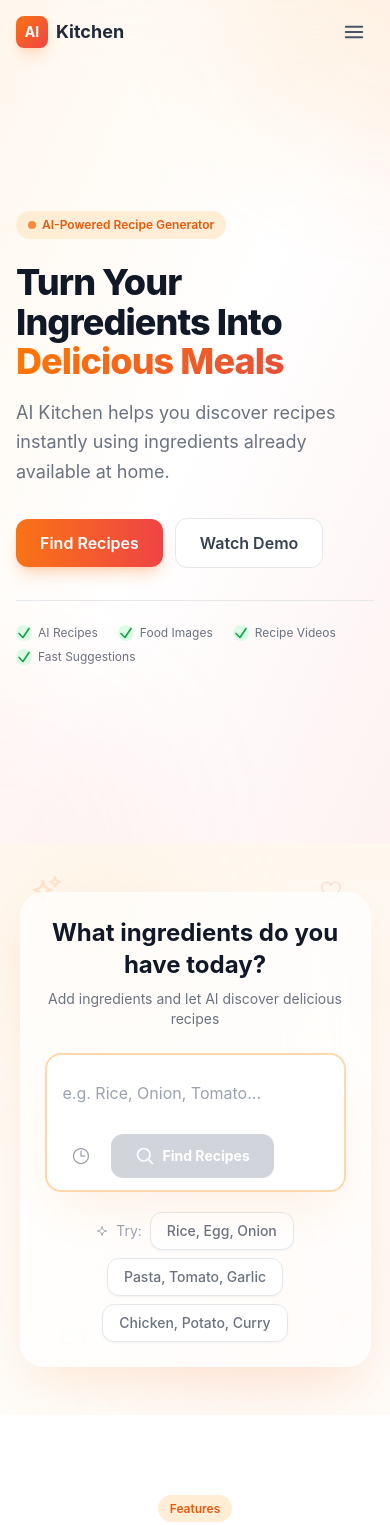
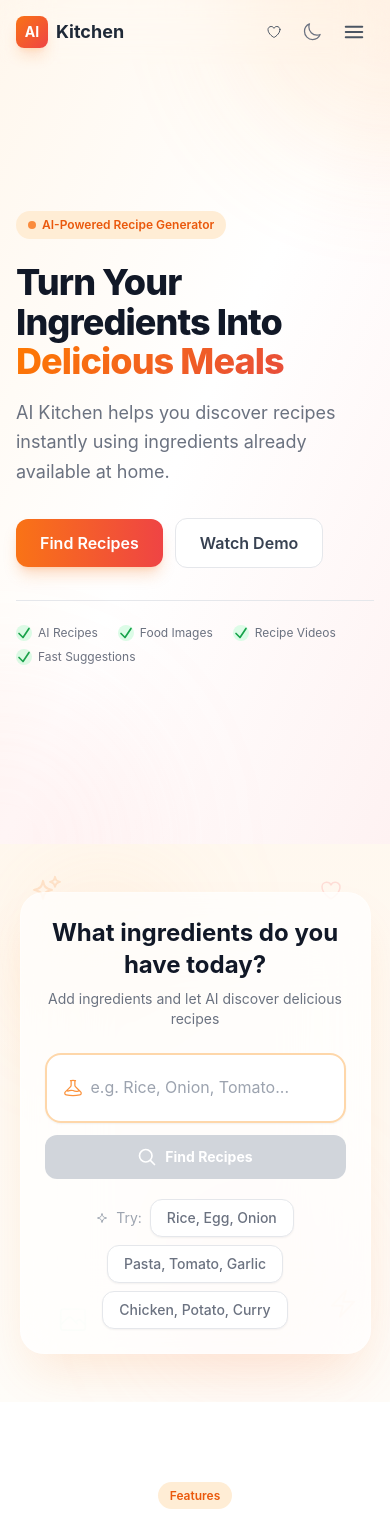
Before and after one commit to vsnaipdms/aikitchen, a Next.js app: page / in a window 390 px wide. Shown: the top 1525 px of the page. Built offline with nearby package versions, Linux system fonts and the light colour scheme.

Commit message:
fix: always-visible navbar, mounted state, Chrome rendering, clean search bar

```diff
--- a/src/app/page.tsx
+++ b/src/app/page.tsx
@@ -336,12 +336,6 @@ export default function Home() {
                 onRemove={removeIngredient}
                 onSearch={handleSearch}
                 loading={loadingSuggestions}
-                recentSearches={recentSearches}
-                onRecentClick={(q) => {
-                  q.split(", ").filter(Boolean).forEach((item) => {
-                    if (!ingredients.some((v) => v.toLowerCase() === item.toLowerCase())) addIngredient(item);
-                  });
-                }}
               />
             </motion.div>
           </div>
--- a/src/components/Header.tsx
+++ b/src/components/Header.tsx
@@ -7,8 +7,10 @@ export default function Header() {
   const [dark, setDark] = useState(false);
   const [scrolled, setScrolled] = useState(false);
   const [menuOpen, setMenuOpen] = useState(false);
+  const [mounted, setMounted] = useState(false);
 
   useEffect(() => {
+    setMounted(true);
     const stored = localStorage.getItem("aikitchen_theme");
     const pref = stored === "dark" || (!stored && window.matchMedia("(prefers-color-scheme: dark)").matches);
     setDark(pref);
@@ -17,7 +19,7 @@ export default function Header() {
 
   useEffect(() => {
     const onScroll = () => setScrolled(window.scrollY > 20);
-    window.addEventListener("scroll", onScroll);
+    window.addEventListener("scroll", onScroll, { passive: true });
     return () => window.removeEventListener("scroll", onScroll);
   }, []);
 
@@ -31,30 +33,37 @@ export default function Header() {
   }
 
   return (
-    <header className={`fixed top-0 left-0 right-0 z-50 transition-all duration-300 ${scrolled ? "glass shadow-lg" : "bg-white/0 dark:bg-[#0f0f1a]/0 backdrop-blur-xl"}`}>
+    <header
+      className={`fixed top-0 left-0 right-0 z-50 transition-all duration-300 ${
+        scrolled ? "glass shadow-lg" : "bg-white/0 dark:bg-[#0f0f1a]/0 backdrop-blur-xl"
+      }`}
+      style={{ willChange: "transform, backdrop-filter" }}
+    >
       <div className="max-w-7xl mx-auto px-4 sm:px-6 lg:px-8 h-16 flex items-center justify-between">
-        <Link href="/" className="flex items-center gap-2 group z-50" onClick={() => setMenuOpen(false)}>
+        <Link href="/" className="flex items-center gap-2 group" onClick={() => setMenuOpen(false)}>
           <div className="w-8 h-8 rounded-lg bg-gradient-to-br from-orange-500 to-red-500 flex items-center justify-center shadow-lg shadow-orange-500/20">
             <span className="text-white font-bold text-sm">AI</span>
           </div>
           <span className="font-bold text-lg text-gray-800 dark:text-white group-hover:text-orange-500 dark:group-hover:text-orange-400 transition-colors">Kitchen</span>
         </Link>
 
-        {/* Desktop nav */}
-        <div className="hidden sm:flex items-center gap-3">
+        <div className="flex items-center gap-1 sm:gap-3">
           <Link
             href="/favorites"
-            className="flex items-center gap-1.5 px-3 py-1.5 text-sm font-medium text-gray-600 dark:text-gray-300 hover:text-orange-500 dark:hover:text-orange-400 hover:bg-orange-50 dark:hover:bg-gray-800 rounded-lg transition-all"
+            className="flex items-center gap-1 sm:gap-1.5 px-2 sm:px-3 py-1.5 text-sm font-medium text-gray-600 dark:text-gray-300 hover:text-orange-500 dark:hover:text-orange-400 hover:bg-orange-50 dark:hover:bg-gray-800 rounded-lg transition-all"
+            aria-label="Favorites"
           >
-            <svg className="w-4 h-4" fill="none" viewBox="0 0 24 24" stroke="currentColor" strokeWidth={1.5}>
+            <svg className="w-4 h-4 shrink-0" fill="none" viewBox="0 0 24 24" stroke="currentColor" strokeWidth={1.5}>
               <path strokeLinecap="round" strokeLinejoin="round" d="M21 8.25c0-2.485-2.099-4.5-4.688-4.5-1.935 0-3.597 1.126-4.312 2.733-.715-1.607-2.377-2.733-4.313-2.733C5.1 3.75 3 5.765 3 8.25c0 7.22 9 12 9 12s9-4.78 9-12z" />
             </svg>
-            Favorites
+            {mounted && <span className="hidden sm:inline">Favorites</span>}
           </Link>
+
+          {mounted && (
             <button
               onClick={toggleDark}
-            className="p-2 rounded-lg hover:bg-orange-50 dark:hover:bg-gray-800 text-gray-500 dark:text-gray-400 transition-colors"
-            aria-label="Toggle dark mode"
+              className="p-2 rounded-lg hover:bg-orange-50 dark:hover:bg-gray-800 text-gray-500 dark:text-gray-400 transition-all"
+              aria-label={dark ? "Switch to light mode" : "Switch to dark mode"}
             >
               {dark ? (
                 <svg className="w-5 h-5" fill="none" viewBox="0 0 24 24" stroke="currentColor" strokeWidth={1.5}>
@@ -66,13 +75,11 @@ export default function Header() {
                 </svg>
               )}
             </button>
-        </div>
+          )}
 
-        {/* Hamburger */}
-        <div className="flex sm:hidden items-center gap-2">
           <button
             onClick={() => setMenuOpen(!menuOpen)}
-            className="p-2 rounded-lg hover:bg-orange-50 dark:hover:bg-gray-800 text-gray-600 dark:text-gray-300 transition-colors z-50"
+            className="p-2 rounded-lg hover:bg-orange-50 dark:hover:bg-gray-800 text-gray-600 dark:text-gray-300 transition-colors sm:hidden"
             aria-label="Toggle menu"
           >
             <svg className="w-6 h-6" fill="none" viewBox="0 0 24 24" stroke="currentColor" strokeWidth={2}>
@@ -86,34 +93,19 @@ export default function Header() {
         </div>
       </div>
 
-      {/* Mobile menu */}
       {menuOpen && (
         <div className="sm:hidden fixed inset-0 bg-white/95 dark:bg-[#0f0f1a]/95 backdrop-blur-xl z-40 flex flex-col items-center justify-center gap-8">
-          <Link
-            href="/"
-            onClick={() => setMenuOpen(false)}
-            className="text-xl font-bold text-gray-800 dark:text-white hover:text-orange-500 dark:hover:text-orange-400 transition-colors"
-          >
+          <Link href="/" onClick={() => setMenuOpen(false)} className="text-xl font-bold text-gray-800 dark:text-white hover:text-orange-500 dark:hover:text-orange-400 transition-colors">
             Home
           </Link>
-          <Link
-            href="/favorites"
-            onClick={() => setMenuOpen(false)}
-            className="text-xl font-bold text-gray-800 dark:text-white hover:text-orange-500 dark:hover:text-orange-400 transition-colors"
-          >
+          <Link href="/favorites" onClick={() => setMenuOpen(false)} className="text-xl font-bold text-gray-800 dark:text-white hover:text-orange-500 dark:hover:text-orange-400 transition-colors">
             Favorites
           </Link>
-          <a
-            href="#ingredients"
-            onClick={() => setMenuOpen(false)}
-            className="text-xl font-bold text-gray-800 dark:text-white hover:text-orange-500 dark:hover:text-orange-400 transition-colors"
-          >
+          <a href="#ingredients" onClick={() => setMenuOpen(false)} className="text-xl font-bold text-gray-800 dark:text-white hover:text-orange-500 dark:hover:text-orange-400 transition-colors">
             Find Recipes
           </a>
-          <button
-            onClick={() => { toggleDark(); setMenuOpen(false); }}
-            className="flex items-center gap-2 px-6 py-3 bg-orange-50 dark:bg-gray-800 rounded-xl text-gray-800 dark:text-white font-medium"
-          >
+          {mounted && (
+            <button onClick={() => { toggleDark(); setMenuOpen(false); }} className="flex items-center gap-2 px-6 py-3 bg-orange-50 dark:bg-gray-800 rounded-xl text-gray-800 dark:text-white font-medium">
               <svg className="w-5 h-5" fill="none" viewBox="0 0 24 24" stroke="currentColor" strokeWidth={1.5}>
                 {dark ? (
                   <path strokeLinecap="round" strokeLinejoin="round" d="M12 3v2.25m6.364.386l-1.591 1.591M21 12h-2.25m-.386 6.364l-1.591-1.591M12 18.75V21m-4.773-4.227l-1.591 1.591M5.25 12H3m4.227-4.773L5.636 5.636M15.75 12a3.75 3.75 0 11-7.5 0 3.75 3.75 0 017.5 0z" />
@@ -123,6 +115,7 @@ export default function Header() {
               </svg>
               {dark ? "Light Mode" : "Dark Mode"}
             </button>
+          )}
         </div>
       )}
     </header>
--- a/src/components/IngredientInput.tsx
+++ b/src/components/IngredientInput.tsx
@@ -9,16 +9,13 @@ interface Props {
   onRemove: (index: number) => void;
   onSearch: () => void;
   loading: boolean;
-  recentSearches: string[];
-  onRecentClick: (query: string) => void;
 }
 
 export default function IngredientInput({
-  ingredients, onAdd, onRemove, onSearch, loading, recentSearches, onRecentClick,
+  ingredients, onAdd, onRemove, onSearch, loading,
 }: Props) {
   const [input, setInput] = useState("");
   const [showSuggestions, setShowSuggestions] = useState(false);
-  const [showRecent, setShowRecent] = useState(false);
   const inputRef = useRef<HTMLInputElement>(null);
 
   const suggestions = EXAMPLE_INGREDIENTS.filter(
@@ -38,33 +35,23 @@ export default function IngredientInput({
     if (e.key === "," || e.key === "Tab") { e.preventDefault(); add(input.replace(/,/g, "")); }
   }
 
-  function handleRecent(q: string) {
-    q.split(", ").filter(Boolean).forEach((item) => {
-      if (!ingredients.some((v) => v.toLowerCase() === item.toLowerCase())) onAdd(item);
-    });
-    setShowRecent(false);
-  }
-
   return (
     <div id="ingredients">
-      <div className="relative">
-        <div className="flex flex-col sm:flex-row items-stretch sm:items-center gap-3 p-3 sm:p-4 bg-white/95 dark:bg-[#1a1a2e]/95 backdrop-blur-xl border-2 border-orange-200 dark:border-gray-700 rounded-2xl sm:rounded-[24px] shadow-2xl shadow-orange-500/10 focus-within:border-orange-400 focus-within:shadow-orange-500/25 transition-all duration-300">
-          <div className="flex-1 flex flex-wrap items-center gap-2 px-1 sm:px-3 min-h-[55px] sm:min-h-[65px]">
-            <svg className="w-5 h-5 text-orange-400 shrink-0 hidden sm:block" fill="none" viewBox="0 0 24 24" stroke="currentColor" strokeWidth={1.5}>
+      <div className="flex flex-col sm:flex-row gap-3">
+        <div className="flex-1 relative">
+          <div className="flex flex-wrap items-center gap-2 px-4 py-3 min-h-[56px] bg-white/95 dark:bg-[#1a1a2e]/95 border-2 border-orange-200 dark:border-gray-700 rounded-2xl focus-within:border-orange-400 transition-colors shadow-sm">
+            <svg className="w-5 h-5 text-orange-400 shrink-0" fill="none" viewBox="0 0 24 24" stroke="currentColor" strokeWidth={1.5}>
               <path strokeLinecap="round" strokeLinejoin="round" d="M9.75 3.104v5.714a2.25 2.25 0 01-.659 1.591L5 14.5M9.75 3.104c-.251.023-.501.05-.75.082m.75-.082a24.301 24.301 0 014.5 0m0 0v5.714c0 .597.237 1.17.659 1.591L19.8 15.3M14.25 3.104c.251.023.501.05.75.082M19.8 15.3l-1.57.393A9.065 9.065 0 0112 15a9.065 9.065 0 00-6.23.693L5 14.5m14.8.8l1.402 1.402c1.232 1.232.65 3.318-1.067 3.611A48.309 48.309 0 0112 21c-2.773 0-5.491-.235-8.135-.687-1.718-.293-2.3-2.379-1.067-3.61L5 14.5" />
             </svg>
-            <div className="flex-1 flex flex-wrap items-center gap-1.5 min-w-0 overflow-x-auto pb-1 scrollbar-hide">
+            <div className="flex-1 flex flex-wrap items-center gap-1.5 min-w-0 overflow-x-auto pb-0.5">
               {ingredients.map((item, i) => (
                 <span
                   key={i}
-                  className="inline-flex items-center gap-1.5 px-3.5 py-2 sm:py-2.5 bg-gradient-to-r from-orange-50 to-red-50 dark:from-orange-900/30 dark:to-red-900/30 text-orange-700 dark:text-orange-300 text-sm sm:text-base font-medium rounded-xl whitespace-nowrap shadow-sm"
+                  className="inline-flex items-center gap-1.5 px-3 py-1.5 bg-gradient-to-r from-orange-50 to-red-50 dark:from-orange-900/30 dark:to-red-900/30 text-orange-700 dark:text-orange-300 text-sm font-medium rounded-lg whitespace-nowrap"
                 >
-                  <svg className="w-3.5 h-3.5 text-orange-400 shrink-0" fill="none" viewBox="0 0 24 24" stroke="currentColor" strokeWidth={2}>
-                    <path strokeLinecap="round" strokeLinejoin="round" d="M9.75 3.104v5.714a2.25 2.25 0 01-.659 1.591L5 14.5M9.75 3.104c-.251.023-.501.05-.75.082" />
-                  </svg>
                   {item}
                   <button onClick={() => onRemove(i)} className="hover:text-orange-900 dark:hover:text-orange-100 ml-0.5" aria-label={`Remove ${item}`}>
-                    <svg className="w-3.5 h-3.5" fill="none" viewBox="0 0 24 24" stroke="currentColor" strokeWidth={2.5}>
+                    <svg className="w-3 h-3" fill="none" viewBox="0 0 24 24" stroke="currentColor" strokeWidth={2.5}>
                       <path strokeLinecap="round" strokeLinejoin="round" d="M6 18L18 6M6 6l12 12" />
                     </svg>
                   </button>
@@ -79,43 +66,8 @@ export default function IngredientInput({
                 onBlur={() => setTimeout(() => setShowSuggestions(false), 200)}
                 onKeyDown={handleKey}
                 placeholder={ingredients.length === 0 ? "e.g. Rice, Onion, Tomato..." : "Add more..."}
-                className="flex-1 min-w-[140px] sm:min-w-[180px] bg-transparent outline-none text-base sm:text-lg text-gray-700 dark:text-gray-200 placeholder-gray-400 py-3"
+                className="flex-1 min-w-[140px] bg-transparent outline-none text-base text-gray-700 dark:text-gray-200 placeholder-gray-400 py-2"
               />
-            </div>
-          </div>
-
-          <div className="flex items-center gap-2 sm:pl-2 sm:border-l border-orange-100 dark:border-gray-700">
-            <button
-              onClick={() => setShowRecent(!showRecent)}
-              className="p-3 rounded-xl hover:bg-orange-50 dark:hover:bg-gray-800 text-gray-400 hover:text-orange-500 transition-all"
-              title="Recent searches"
-            >
-              <svg className="w-5 h-5" fill="none" viewBox="0 0 24 24" stroke="currentColor" strokeWidth={1.5}>
-                <path strokeLinecap="round" strokeLinejoin="round" d="M12 6v6h4.5m4.5 0a9 9 0 11-18 0 9 9 0 0118 0z" />
-              </svg>
-            </button>
-            <button
-              onClick={onSearch}
-              disabled={ingredients.length === 0 || loading}
-              className="px-6 sm:px-8 py-3 sm:py-3.5 bg-gradient-to-r from-orange-500 to-red-500 hover:from-orange-600 hover:to-red-600 disabled:from-gray-300 disabled:to-gray-300 dark:disabled:from-gray-700 dark:disabled:to-gray-700 disabled:cursor-not-allowed text-white text-sm sm:text-base font-bold rounded-xl shadow-lg shadow-orange-500/30 hover:shadow-orange-500/50 hover:scale-[1.02] active:scale-[0.98] transition-all disabled:shadow-none"
-            >
-              {loading ? (
-                <span className="flex items-center gap-2">
-                  <svg className="animate-spin w-5 h-5" viewBox="0 0 24 24" fill="none">
-                    <circle className="opacity-25" cx="12" cy="12" r="10" stroke="currentColor" strokeWidth="4" />
-                    <path className="opacity-75" fill="currentColor" d="M4 12a8 8 0 018-8V0C5.373 0 0 5.373 0 12h4z" />
-                  </svg>
-                  Searching
-                </span>
-              ) : (
-                <span className="flex items-center gap-2">
-                  <svg className="w-5 h-5" fill="none" viewBox="0 0 24 24" stroke="currentColor" strokeWidth={2}>
-                    <path strokeLinecap="round" strokeLinejoin="round" d="M21 21l-5.197-5.197m0 0A7.5 7.5 0 105.196 5.196a7.5 7.5 0 0010.607 10.607z" />
-                  </svg>
-                  Find Recipes
-                </span>
-              )}
-            </button>
             </div>
           </div>
 
@@ -126,7 +78,7 @@ export default function IngredientInput({
                   <button
                     key={item}
                     onMouseDown={(e) => { e.preventDefault(); add(item); }}
-                  className="px-3.5 py-2 text-sm bg-orange-50 dark:bg-gray-800 hover:bg-orange-100 dark:hover:bg-orange-900/30 text-gray-600 dark:text-gray-400 rounded-xl transition-colors"
+                    className="px-3 py-1.5 text-sm bg-orange-50 dark:bg-gray-800 hover:bg-orange-100 dark:hover:bg-orange-900/30 text-gray-600 dark:text-gray-400 rounded-lg transition-colors"
                   >
                     {item}
                   </button>
@@ -134,23 +86,30 @@ export default function IngredientInput({
               </div>
             </div>
           )}
+        </div>
 
-        {showRecent && recentSearches.length > 0 && (
-          <div className="absolute top-full left-0 right-0 mt-2 p-3 glass rounded-2xl shadow-2xl z-20 border border-orange-100 dark:border-gray-700">
-            <p className="text-xs font-medium text-gray-400 mb-2">Recent Searches</p>
-            <div className="flex flex-wrap gap-1.5">
-              {recentSearches.map((q, i) => (
         <button
-                  key={i}
-                  onMouseDown={(e) => { e.preventDefault(); handleRecent(q); }}
-                  className="px-3.5 py-2 text-sm bg-orange-50 dark:bg-gray-800 hover:bg-orange-100 dark:hover:bg-orange-900/30 text-gray-500 dark:text-gray-400 rounded-xl transition-colors"
+          onClick={onSearch}
+          disabled={ingredients.length === 0 || loading}
+          className="w-full sm:w-auto px-6 sm:px-8 py-3 sm:py-3.5 bg-gradient-to-r from-orange-500 to-red-500 hover:from-orange-600 hover:to-red-600 disabled:from-gray-300 disabled:to-gray-300 dark:disabled:from-gray-700 dark:disabled:to-gray-700 disabled:cursor-not-allowed text-white text-sm sm:text-base font-bold rounded-xl shadow-lg shadow-orange-500/30 hover:shadow-orange-500/50 hover:scale-[1.02] active:scale-[0.98] transition-all disabled:shadow-none disabled:hover:scale-100 flex items-center justify-center gap-2"
         >
-                  {q}
+          {loading ? (
+            <>
+              <svg className="animate-spin w-5 h-5" viewBox="0 0 24 24" fill="none">
+                <circle className="opacity-25" cx="12" cy="12" r="10" stroke="currentColor" strokeWidth="4" />
+                <path className="opacity-75" fill="currentColor" d="M4 12a8 8 0 018-8V0C5.373 0 0 5.373 0 12h4z" />
+              </svg>
+              Searching
+            </>
+          ) : (
+            <>
+              <svg className="w-5 h-5" fill="none" viewBox="0 0 24 24" stroke="currentColor" strokeWidth={2}>
+                <path strokeLinecap="round" strokeLinejoin="round" d="M21 21l-5.197-5.197m0 0A7.5 7.5 0 105.196 5.196a7.5 7.5 0 0010.607 10.607z" />
+              </svg>
+              Find Recipes
+            </>
+          )}
         </button>
-              ))}
-            </div>
-          </div>
-        )}
       </div>
 
       {ingredients.length === 0 && (
@@ -164,7 +123,11 @@ export default function IngredientInput({
           {["Rice, Egg, Onion", "Pasta, Tomato, Garlic", "Chicken, Potato, Curry"].map((ex) => (
             <button
               key={ex}
-              onClick={() => handleRecent(ex)}
+              onClick={() => {
+                ex.split(", ").filter(Boolean).forEach((item) => {
+                  if (!ingredients.some((v) => v.toLowerCase() === item.toLowerCase())) onAdd(item);
+                });
+              }}
               className="px-4 py-2 text-sm font-medium bg-white dark:bg-gray-800 hover:bg-orange-50 dark:hover:bg-gray-700 text-gray-500 dark:text-gray-400 rounded-xl border border-gray-200 dark:border-gray-700 hover:border-orange-300 dark:hover:border-orange-700 shadow-sm hover:shadow-md transition-all"
             >
               {ex}
```
Lines whose indentation alone changed are shown as unchanged.
